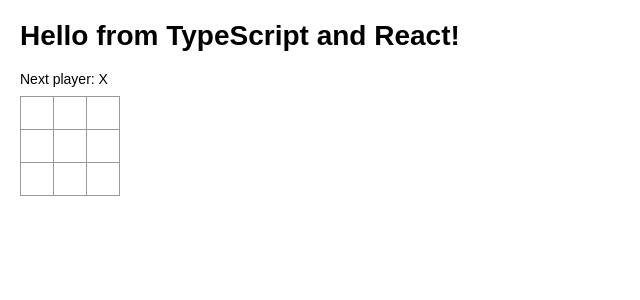
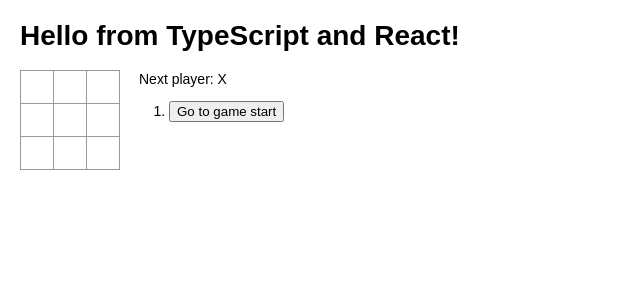
Before and after one commit to xslr/react_ts_starter, a React app: page / in a window 1280 px wide. Shown: the top 300 px of the page, without its empty margins (0-640 px from the left). Built offline with nearby package versions, Linux system fonts and the light colour scheme; the HTML template or start-up script is replaced by a standard one.

Commit message:
Implement tictactoe with working timetravel

```diff
--- a/package.json
+++ b/package.json
@@ -14,12 +14,15 @@
     "@babel/core": "^7.10.2",
     "@babel/preset-env": "^7.10.2",
     "@babel/preset-react": "^7.10.1",
+    "@blueprintjs/core": "^3.28.2",
     "@types/react": "^16.9.35",
     "@types/react-dom": "^16.9.8",
     "babel-loader": "^8.1.0",
     "css-loader": "^3.5.3",
     "css-modules-typescript-loader": "^4.0.0",
+    "node-sass": "^4.14.1",
     "react-hot-loader": "^4.12.21",
+    "sass-loader": "^8.0.2",
     "source-map-loader": "^1.0.0",
     "style-loader": "^1.2.1",
     "ts-loader": "^7.0.5",
--- a/src/component/TicTacToe.tsx
+++ b/src/component/TicTacToe.tsx
@@ -2,27 +2,38 @@
 
 import './TicTacToe.scss'
 
-class Square extends React.Component {
-    render() {
+interface SquareProps {
+  value: string,
+  onClick: () => void
+}
+interface SquareState { }
+
+function Square(props: SquareProps) {
   return (
-        <button className="square">
-          {/* TODO */}
+    <button
+        className="square"
+        onClick={props.onClick}>
+      {props.value}
     </button>
   );
 }
+
+interface BoardProps {
+  xIsNext: boolean,
+  squares: string[],
+  onClick: (i: number) => void
 }
-
-  class Board extends React.Component {
-    renderSquare(_i: number) {
-      return <Square />;
+interface BoardState {}
+class Board extends React.Component<BoardProps, BoardState> {
+  renderSquare(i: number) {
+    return <Square
+              value={this.props.squares[i]}
+              onClick={() => this.props.onClick(i)} />;
   }
 
   render() {
-      const status = 'Next player: X';
-
     return (
       <div>
-          <div className="status">{status}</div>
         <div className="board-row">
           {this.renderSquare(0)}
           {this.renderSquare(1)}
@@ -43,18 +54,107 @@
   }
 }
 
-  export class Game extends React.Component {
+interface GameProps { };
+interface GameState {
+  history: { squares: string[] }[],
+  xIsNext: boolean,
+  stepNumber: number,
+};
+export class Game extends React.Component<GameProps, GameState> {
+  constructor(props: GameProps) {
+    super(props);
+    this.state = {
+      history: [ {
+        squares: Array(9).fill(null)
+      } ],
+      xIsNext: true,
+      stepNumber: 0,
+    };
+  }
+
+  handleSquareClick(i: number) {
+    const history = this.state.history;
+    const squares = history[history.length - 1].squares;
+    if (calculateWinner(squares) || squares[i]) {
+      return;
+    }
+
+    let squaresMut = squares.slice();
+    squaresMut[i] = this.state.xIsNext ? 'X' : 'O';
+    this.setState({
+      history: history.concat([{squares: squaresMut}]),
+      xIsNext: !this.state.xIsNext,
+      stepNumber: this.state.stepNumber + 1,
+    });
+  }
+
+  jumpTo(move: number) {
+    this.setState({
+      history: this.state.history.slice(0, move + 1),
+      stepNumber: move,
+      xIsNext: (move % 2) == 0,
+    });
+  }
+
   render() {
+    const history = this.state.history;
+    const current = history[history.length - 1];
+    const winner = calculateWinner(current.squares);
+
+    const moves = history.map((step, move) => {
+      const desc = move ?
+        'Go to move #' + move :
+        'Go to game start';
+
+        return (
+          <li key={move}>
+            <button onClick={() => this.jumpTo(move)}>{desc}</button>
+          </li>
+        );
+    });
+
+    let status;
+    if (winner) {
+      status = 'Winner: ' + winner;
+    } else {
+      status = 'Next player: ' + (this.state.xIsNext ? 'X' : 'O');
+    }
+
     return (
       <div className="game">
         <div className="game-board">
-            <Board />
+          <Board
+              squares={history[history.length-1].squares}
+              xIsNext={this.state.xIsNext}
+              onClick={(i) => this.handleSquareClick(i)}/>
         </div>
         <div className="game-info">
-            <div>{/* status */}</div>
-            <ol>{/* TODO */}</ol>
+          <div className="status">{status}</div>
+          <ol>{moves}</ol>
         </div>
       </div>
     );
   }
 }
+
+function calculateWinner(squares: string[]) {
+  const lines = [
+    [0, 1, 2],
+    [3, 4, 5],
+    [6, 7, 8],
+    [0, 3, 6],
+    [1, 4, 7],
+    [2, 5, 8],
+    [0, 4, 8],
+    [2, 4, 6],
+  ];
+
+  for (let i = 0; i<lines.length; i++) {
+    const [a,b,c] = lines[i];
+    if (squares[a] && squares[a] === squares[b] && squares[a] === squares[c]) {
+      return squares[a];
+    }
+  }
+
+  return null;
+}
```
Also changed, not shown: 1 other file (tests, documents, lock files or other folders). Lines whose indentation alone changed are shown as unchanged.
